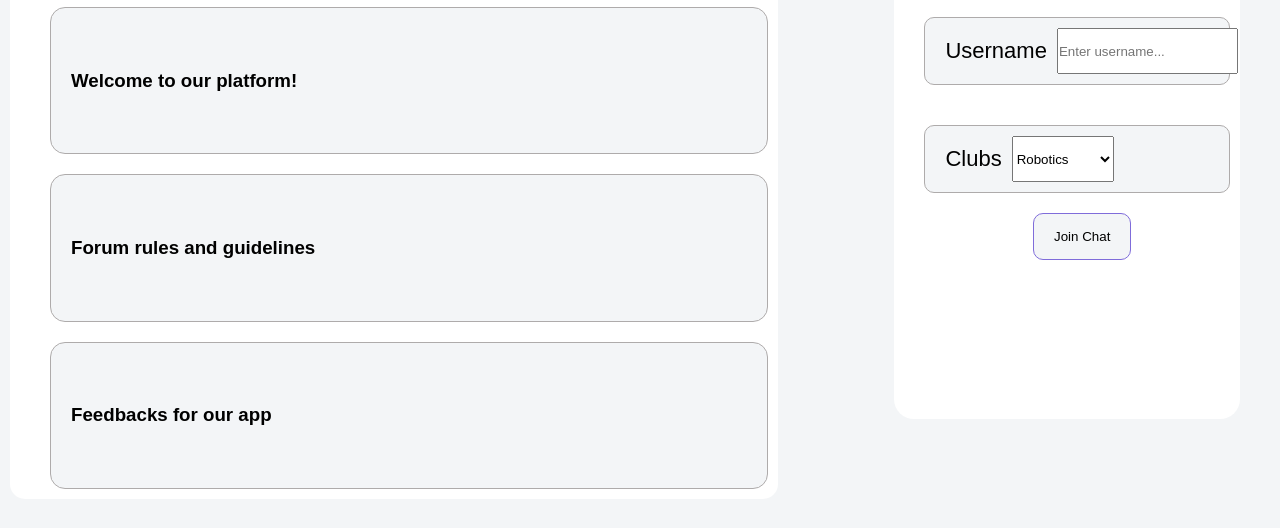
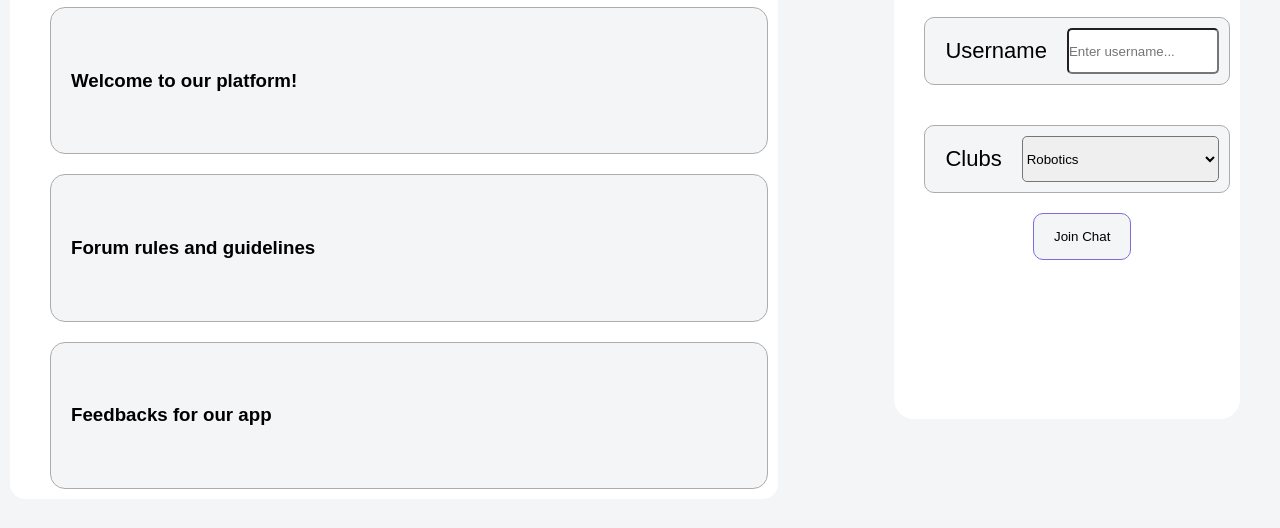
Before and after one commit to Deepesh-11/CollegeClubConnect, a website: page dashboard.html in a window 1280 px wide. Shown: the part 188-716 px from the top of the page. Drawn offline with nearby package versions, Linux system fonts and the light colour scheme; no server answers.

Commit message:
update on club section UI

```diff
--- a/css/dashboard.css
+++ b/css/dashboard.css
@@ -218,8 +218,13 @@ h2{
 
 label{
     display: flex;
-    padding: 10px 10px;
+    padding: 10px 20px 10px 10px;
     font-size: 22px;
     align-items: center;
     justify-content: center;
 }
+
+input, select{
+    width: 100%;
+    border-radius: 5px;
+}
```
